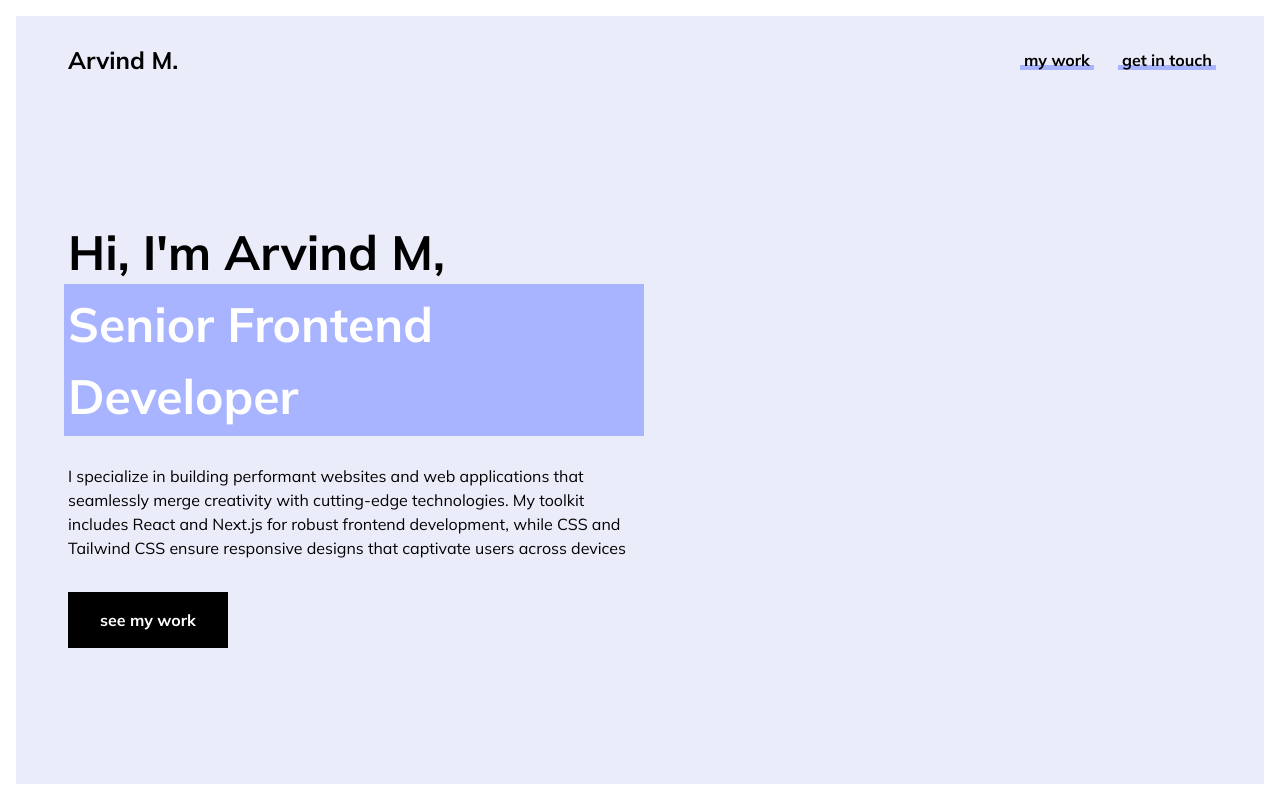
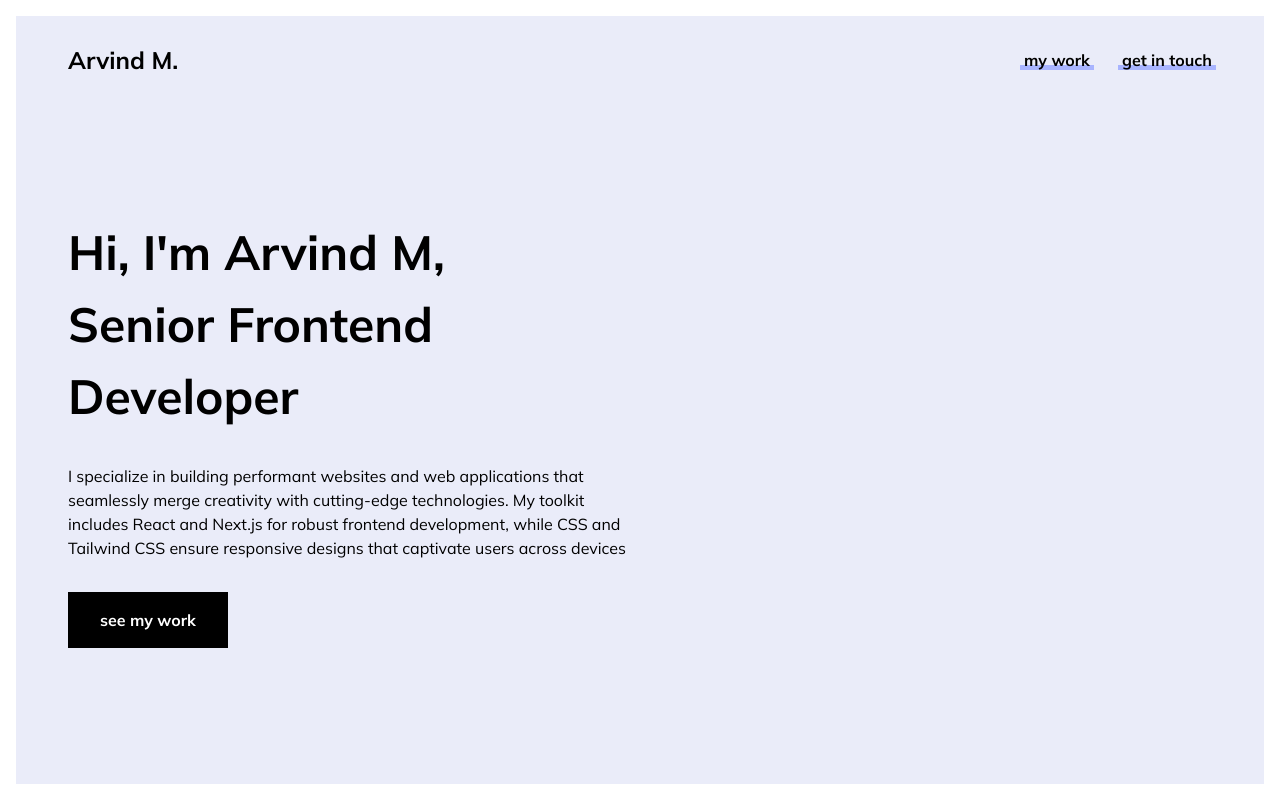
Before and after one commit to Judis07/new-portpolio, a Next.js app: page / in a window 1280 px wide. Shown: the top 800 px of the page. Built offline with nearby package versions, Linux system fonts and the light colour scheme.

Commit message:
hero title update

```diff
--- a/components/hero.jsx
+++ b/components/hero.jsx
@@ -10,11 +10,12 @@ const HeroSection = () => {
         <div className="flex flex-col justify-center gap-8    h-full w-2/4">
           <h1 className="font-bold text-5xl leading-normal">
             Hi, I'm Arvind M,
-            <span className="before:block before:absolute before:-inset-1  before:bg-[#A8B4FF] relative inline-block">
+            <span className="block">Senior Frontend Developer</span>
+            {/* <span className="before:block before:absolute before:-inset-1  before:bg-[#A8B4FF] relative inline-block">
               <span className="relative text-white">
                 Senior Frontend Developer
               </span>
-            </span>
+            </span> */}
           </h1>
 
           <p className="leading-normal text-base">
```
